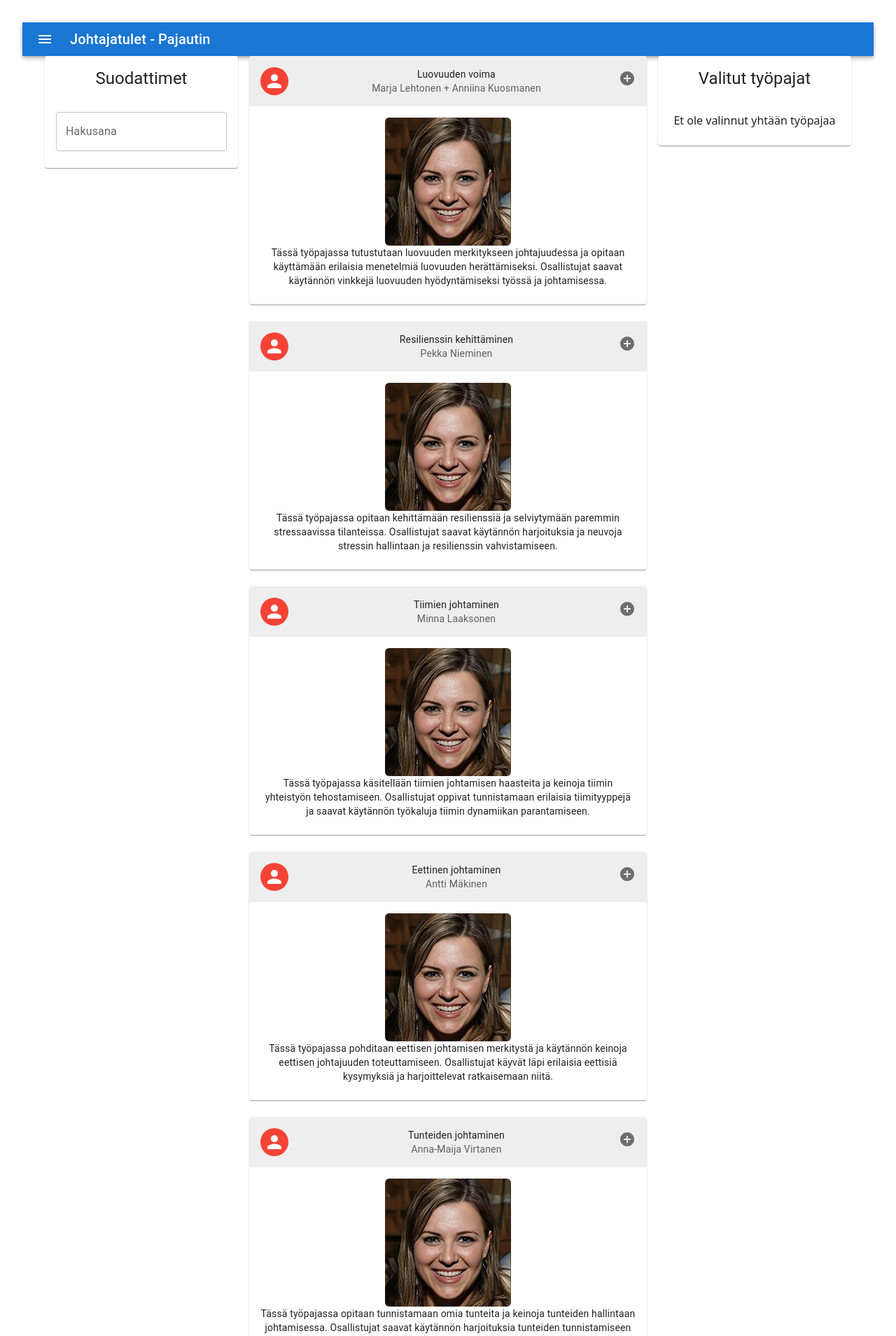
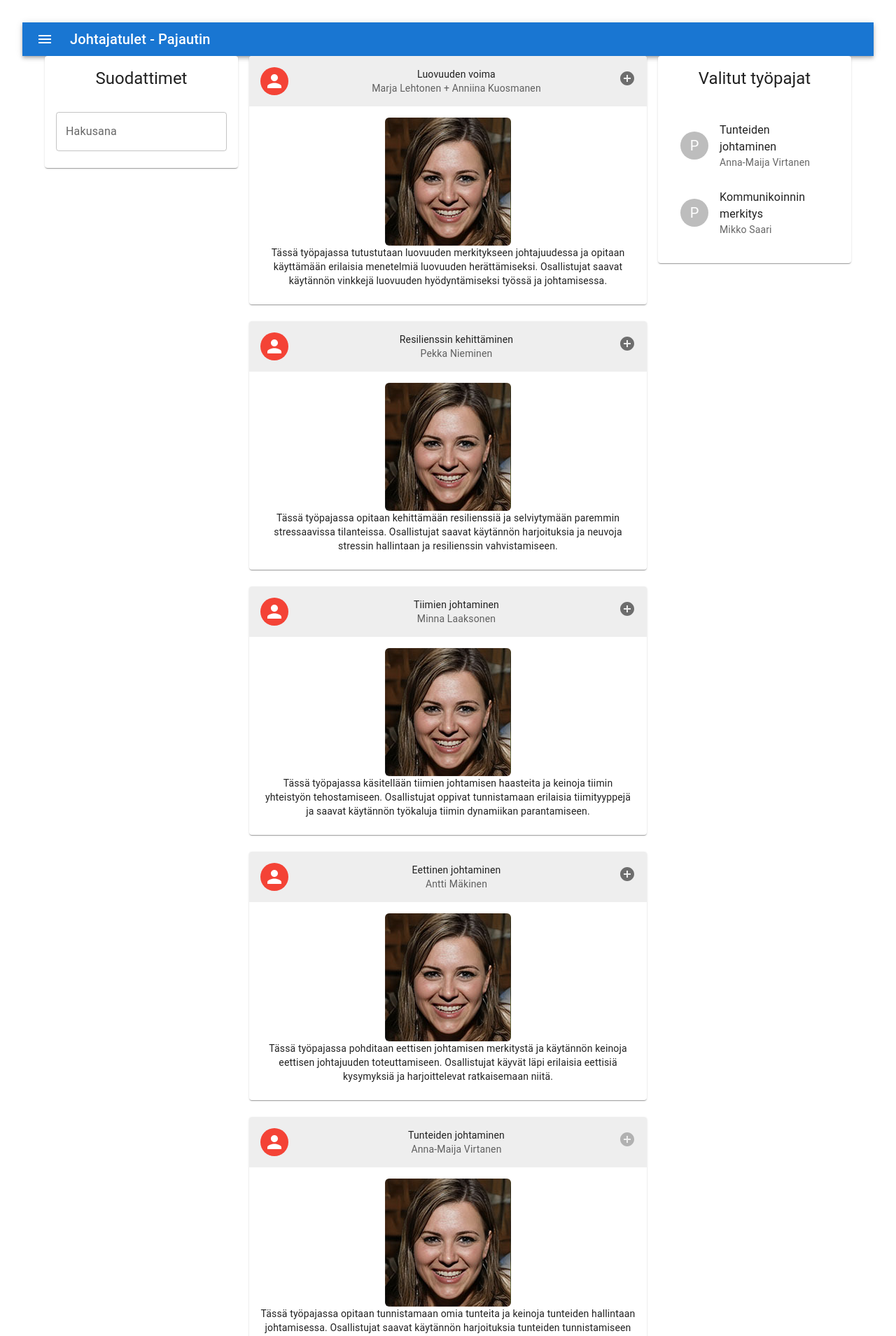
Before and after one commit to arttutanner/pajautin-fe, a React (Vite) app in the folder pajautin-fe/: page / in a window 1280 px wide. Shown: the top 1909 px of the page at 70% size. Built offline with nearby package versions, Linux system fonts and the light colour scheme.

Commit message:
Works somewhat atm

```diff
--- a/pajautin-fe/src/App.tsx
+++ b/pajautin-fe/src/App.tsx
@@ -22,6 +22,13 @@ function App() {
   };
 
   const [filters, setFilters] = useState<WorkshopFilter>(wsFilter);
+  let ai: Workshop[] = [];
+  ai.push(wsItems[4]);
+  ai.push(wsItems[5]);
+
+  const [addedItems, setAddedItems] = useState<Workshop[]>(ai);
+
+  // const [addedItems, setAddedItems] = useState<Workshop[]>([...wsItems]);
 
   return (
     <div className="App">
@@ -32,10 +39,18 @@ function App() {
             <Filterbar setFilters={setFilters} />
           </Grid>
           <Grid item xs={12} lg={6}>
-            <WorkshopList filter={filters} items={wsItems} />
+            <WorkshopList
+              filter={filters}
+              items={wsItems}
+              addedItems={addedItems}
+              setAddedItems={setAddedItems}
+            />
           </Grid>
           <Grid item xs={12} lg={3}>
-            <SelectedWorkshops />
+            <SelectedWorkshops
+              addedItems={addedItems}
+              setAddedItems={setAddedItems}
+            />
           </Grid>
         </Grid>
       </Container>
--- a/pajautin-fe/src/components/Filterbar.tsx
+++ b/pajautin-fe/src/components/Filterbar.tsx
@@ -22,12 +22,6 @@ function Filterbar({ setFilters }: Props) {
       filters.freetext = value;
     }
 
-    //filters.freetext = "freefree" + value + ":" + ct;
-    //console.log("Tags len" + filters.tags.length);
-    //filters.tags.push(value + ":" + ct);
-    //console.log("val:" + value + " ct:" + ct);
-
-    //console.log("Filters.freetext:" + filters.freetext);
     setFilters({ ...filters });
   };
 
--- a/pajautin-fe/src/components/SelectedWorkshops.tsx
+++ b/pajautin-fe/src/components/SelectedWorkshops.tsx
@@ -3,31 +3,30 @@ import { Workshop } from "../types/Workshop";
 import { reorder } from "../util/draggableHelpers";
 import DraggableList from "./DragableList/DraggableList";
 import { wsItems } from "../workshopdata";
-import React from "react";
+import React, { useState } from "react";
 import { Card, CardContent, CardHeader } from "@mui/material";
+import { render } from "react-dom";
 
 interface Props {
-  //items: Workshop[];
+  addedItems: Workshop[];
+  setAddedItems: (items: Workshop[]) => void;
 }
 
-function SelectedWorkshops() {
-  const [items, setItems] = React.useState([]);
-
+function SelectedWorkshops({ addedItems, setAddedItems }: Props) {
   const onDragEnd = ({ destination, source }: DropResult) => {
     // dropped outside the list
     if (!destination) return;
 
-    const newItems = reorder(items, source.index, destination.index);
-
-    setItems(newItems);
+    let newItems = reorder(addedItems, source.index, destination.index);
+    setAddedItems(newItems);
   };
 
   return (
     <Card>
       <CardHeader title={"Valitut työpajat"} />
       <CardContent>
-        {items.length == 0 ? "Et ole valinnut yhtään työpajaa" : ""}
-        <DraggableList items={items} onDragEnd={onDragEnd} />
+        {addedItems.length == 0 ? "Et ole valinnut yhtään työpajaa" : ""}
+        <DraggableList items={addedItems} onDragEnd={onDragEnd} />
       </CardContent>
     </Card>
   );
--- a/pajautin-fe/src/components/WorkshopItem.tsx
+++ b/pajautin-fe/src/components/WorkshopItem.tsx
@@ -11,8 +11,18 @@ import { IconButton } from "@mui/material";
 
 interface Props {
   item: Workshop;
+  addedItems: Workshop[];
+  setAddedItems: (items: Workshop[]) => void;
 }
-function WorkshopItem({ item }: Props) {
+function WorkshopItem({ item, addedItems, setAddedItems }: Props) {
+  let itemAlreadyAdded = (item: Workshop) => {
+    return addedItems.map((i) => i.id).includes(item.id);
+  };
+
+  let addToAdded = (item: Workshop) => {
+    setAddedItems([...addedItems, item]);
+  };
+
   return (
     <Card>
       <CardHeader
@@ -20,7 +30,13 @@ function WorkshopItem({ item }: Props) {
           <Avatar sx={{ bgcolor: red[500] }} aria-label="recipe"></Avatar>
         }
         action={
-          <IconButton aria-label="settings">
+          <IconButton
+            disabled={itemAlreadyAdded(item)}
+            aria-label="settings"
+            onClick={() => {
+              addToAdded(item);
+            }}
+          >
             <AddCircle />
           </IconButton>
         }
--- a/pajautin-fe/src/components/WorkshopList.tsx
+++ b/pajautin-fe/src/components/WorkshopList.tsx
@@ -8,6 +8,8 @@ import { WorkshopFilter } from "../types/WorkshopFilter";
 interface Props {
   items: Workshop[];
   filter: WorkshopFilter;
+  addedItems: Workshop[];
+  setAddedItems: (items: Workshop[]) => void;
 }
 
 function doFilter(filter: WorkshopFilter, ws: Workshop) {
@@ -23,13 +25,18 @@ function doFilter(filter: WorkshopFilter, ws: Workshop) {
   return matches;
 }
 
-function WorkshopList({ items, filter }: Props) {
+function WorkshopList({ items, filter, addedItems, setAddedItems }: Props) {
   return (
     <Stack gap={3}>
       {items
         .filter((i) => doFilter(filter, i))
         .map((item) => (
-          <WorkshopItem key={item.id} item={item} />
+          <WorkshopItem
+            key={item.id}
+            item={item}
+            addedItems={addedItems}
+            setAddedItems={setAddedItems}
+          />
         ))}
     </Stack>
   );
--- a/pajautin-fe/src/main.tsx
+++ b/pajautin-fe/src/main.tsx
@@ -4,7 +4,5 @@ import App from "./App";
 import "bootstrap/dist/css/bootstrap.css";
 
 ReactDOM.createRoot(document.getElementById("root") as HTMLElement).render(
-  // <React.StrictMode>
   <App />
-  // </React.StrictMode>,
 );
```
